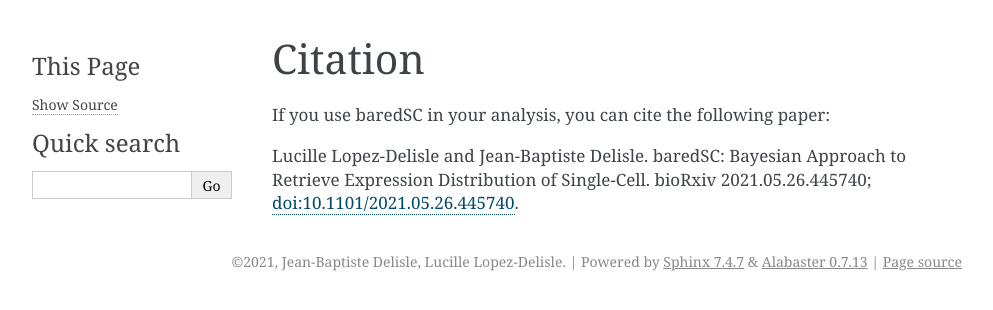
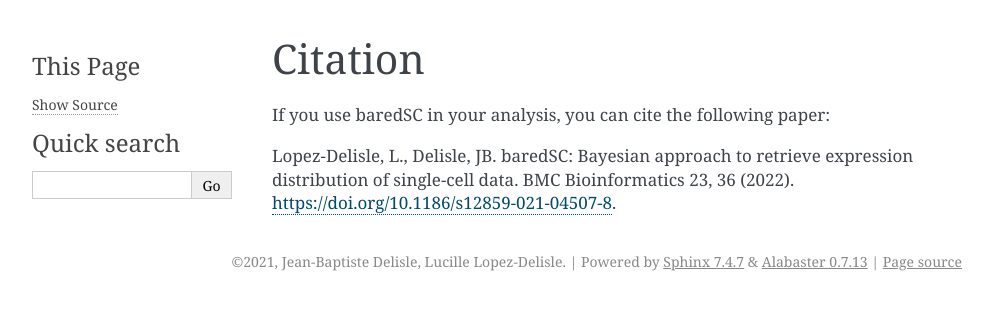
Before and after one commit to lldelisle/baredSC, a Sphinx documentation site: the page built from docs/content/citation.rst, in a window 1280 px wide. Shown: the top 310 px of the page, without its empty margins (148-1141 px from the left). Built offline with Sphinx 7.4.7, drawn with Linux system fonts in a browser that asks for light colours; the version number is read from the project's files by our own code.

Commit message:
update citation

```diff
--- a/docs/content/citation.rst
+++ b/docs/content/citation.rst
@@ -3,4 +3,4 @@ Citation
 
 If you use baredSC in your analysis, you can cite the following paper:
 
-Lucille Lopez-Delisle and Jean-Baptiste Delisle. baredSC: Bayesian Approach to Retrieve Expression Distribution of Single-Cell. bioRxiv 2021.05.26.445740; `doi:10.1101/2021.05.26.445740 <https://doi.org/10.1101/2021.05.26.445740>`_.
+Lopez-Delisle, L., Delisle, JB. baredSC: Bayesian approach to retrieve expression distribution of single-cell data. BMC Bioinformatics 23, 36 (2022). `https://doi.org/10.1186/s12859-021-04507-8 <https://doi.org/10.1186/s12859-021-04507-8>`_.
```
Also changed, not shown: README.md (+1 -1 lines).
